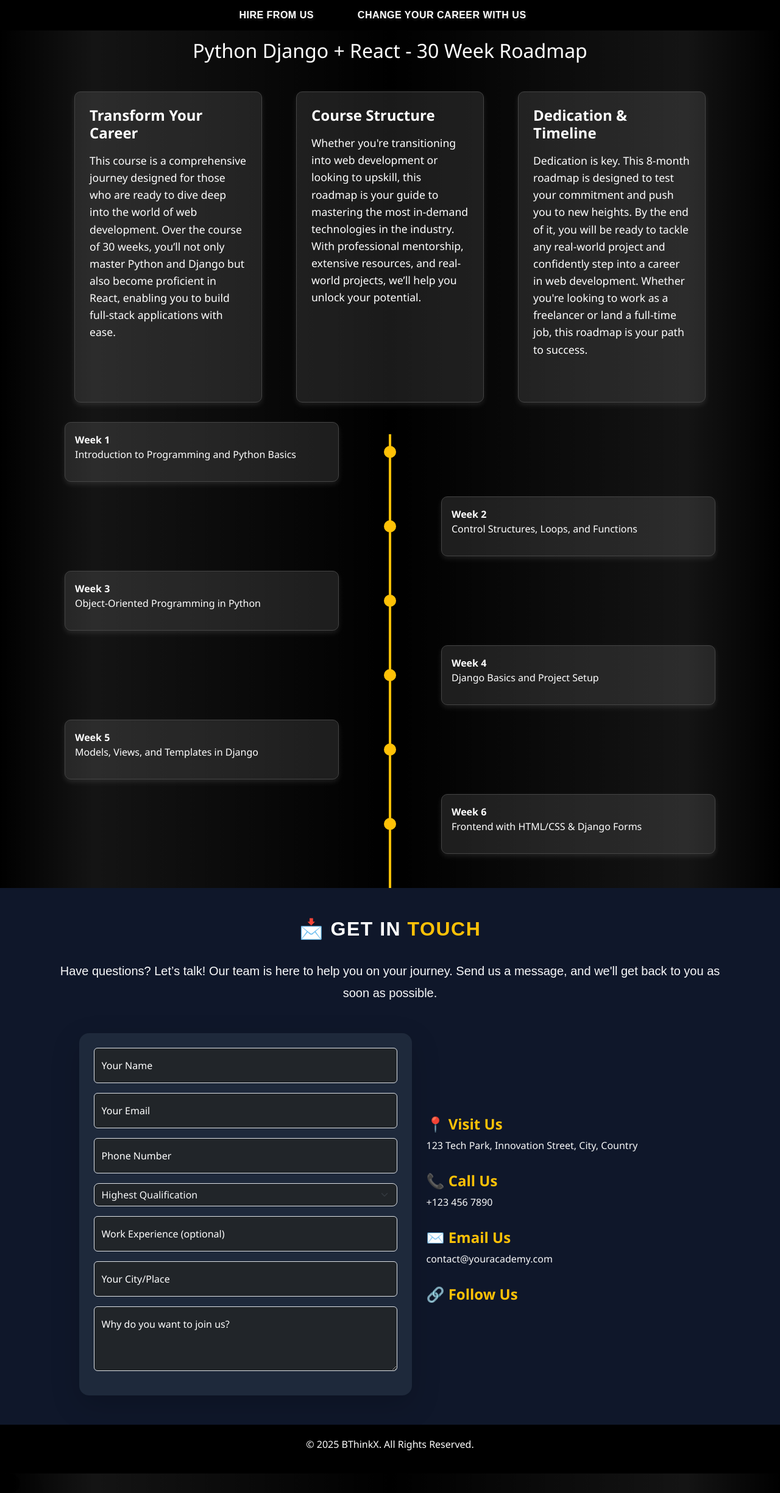
After one commit to Achujozef/bthinkx, a Django app: page /roadmap/ in a window 1280 px wide. The commit adds this page. Shown: the whole page at 61% size. Run offline with Django 5.2, Linux system fonts and the light colour scheme.

Commit message:
Added Roadmap Screen

```diff
--- /dev/null
+++ b/app/templates/roadmap.html
@@ -0,0 +1,463 @@
+<!DOCTYPE html>
+<html lang="en">
+<head>
+  <meta charset="UTF-8" />
+  <meta name="viewport" content="width=device-width, initial-scale=1.0"/>
+  <title>Python Django + React Roadmap</title>
+  <link href="https://cdn.jsdelivr.net/npm/bootstrap@5.3.0/dist/css/bootstrap.min.css" rel="stylesheet">
+  <style>
+    body {
+      background: linear-gradient(to right,
+        rgba(0, 0, 0, 1) 0%,
+        rgba(0, 0, 0, 0.92) 12%,
+        black 50%,
+        rgba(0, 0, 0, 0.92) 88%,
+        rgba(0, 0, 0, 1) 100%);
+      color: white;
+      font-family: 'Segoe UI', Tahoma, Geneva, Verdana, sans-serif;
+      padding: 2rem 0;
+    }
+    .navbar {
+        background-color: black !important;
+        padding: 5px 0;
+    }
+
+    /* Text Styling - Like Stars */
+    h1, h2, h4, p, a {
+        color: white !important;
+
+    }
+    h2 {
+      text-align: center;
+      margin-bottom: 2rem;
+    }
+
+    .roadmap-container {
+      position: relative;
+      max-width: 1100px;
+      margin: 0 auto;
+      padding: 2rem 1rem;
+    }
+
+    /* Adjust the position of the roadmap line */
+    .roadmap-line {
+      position: absolute;
+      top: 680px; /* Adjusted for space below the navbar */
+      bottom: 0;
+      left: 50%;
+      width: 4px;
+      background: #ffc107;
+      transform: translateX(-50%);
+      z-index: 0;
+    }
+
+    /* Professional Description Card Styling */
+    .course-card {
+      background-color: rgba(255, 255, 255, 0.1);
+      border: 1px solid #444;
+      border-radius: 10px;
+      padding: 1.5rem;
+      box-shadow: 0 4px 10px rgba(255, 255, 255, 0.1);
+      margin: 1rem;
+      height: 100%;
+    }
+
+    .course-card h3 {
+      font-size: 1.5rem;
+      font-weight: bold;
+      margin-bottom: 1rem;
+    }
+
+    .course-card p {
+      font-size: 1.1rem;
+      margin-bottom: 1rem;
+      line-height: 1.6;
+    }
+
+    /* Flexbox for row */
+    .row-cols-1 {
+      display: flex;
+      justify-content: space-between;
+    }
+
+    .roadmap-arrow {
+      display: none;
+      font-size: 3rem;
+      color: #ffc107;
+      text-align: center;
+      margin: 0;
+      padding: 0;
+      z-index: 2;
+    }
+
+    .roadmap-item {
+      position: relative;
+      margin: 1.5rem 0;
+      display: flex;
+      justify-content: space-between;
+      align-items: flex-start;
+    }
+
+    .roadmap-box {
+      background-color: rgba(255, 255, 255, 0.1);
+      border: 1px solid #444;
+      border-radius: 10px;
+      padding: 1rem;
+      box-shadow: 0 4px 10px rgba(255, 255, 255, 0.1);
+      width: 100%;
+      max-width: 450px;
+      z-index: 2;
+    }
+
+    .roadmap-dot {
+      position: absolute;
+      top: 50%;
+      left: 50%;
+      transform: translate(-50%, -50%);
+      width: 20px;
+      height: 20px;
+      background-color: #ffc107;
+      border-radius: 50%;
+      z-index: 3;
+    }
+
+    .left-box .roadmap-box {
+      margin-right: auto;
+    }
+
+    .right-box .roadmap-box {
+      margin-left: auto;
+    }
+    footer {
+        background-color: black;
+        padding: 20px 0;
+    }
+    h4 {
+        text-shadow: none !important;
+        opacity: 1 !important;
+        mix-blend-mode: normal !important;
+    }
+    ::placeholder {
+        color: #ffffff !important;
+        opacity: 1; /* Ensures it's not semi-transparent */
+      }
+    @media (max-width: 768px) {
+      .roadmap-line {
+        display: none;
+      }
+
+      .roadmap-arrow {
+        display: block;
+      }
+
+      .roadmap-dot {
+        display: none;
+      }
+
+      .roadmap-item {
+        flex-direction: column;
+        align-items: center;
+        text-align: center;
+        margin: 0;
+      }
+
+      .left-box .roadmap-box,
+      .right-box .roadmap-box {
+        margin: 0 0 1rem 0;
+        max-width: 100%;
+      }
+
+      .roadmap-dot {
+        position: relative;
+        top: 0;
+        left: 0;
+        transform: none;
+        margin-bottom: 0.5rem;
+      }
+
+      .roadmap-arrow {
+        margin-top: 0.5rem;
+        margin-b
+        ottom: 0.5rem;
+      }
+      .roadmap-container {
+        margin-top: 40px; /* Adjust based on your navbar height */
+      }
+    }
+  </style>
+</head>
+<body>
+  <nav class="navbar navbar-expand-lg navbar-dark fixed-top">
+    <div class="container d-flex justify-content-center">
+      <ul class="navbar-nav">
+        <li class="nav-item">
+          <a class="nav-link text-white fw-bold text-uppercase text-center px-2 px-md-4"
+             style="font-family: 'Poppins', sans-serif;
+                    letter-spacing: 0.5px;
+                    text-shadow: 1px 1px 5px rgba(255,255,255,0.2);
+                    white-space: nowrap;">
+            Hire from Us
+          </a>
+        </li>
+        <li class="nav-item mx-2 mx-md-4">
+          <a class="nav-link text-white fw-bold text-uppercase text-center px-2 px-md-4"
+             style="font-family: 'Poppins', sans-serif;
+                    letter-spacing: 0.5px;
+                    text-shadow: 1px 1px 5px rgba(255,255,255,0.2);
+                    white-space: nowrap;">
+            Change Your Career with Us
+          </a>
+        </li>
+      </ul>
+    </div>
+  </nav>
+
+  <div class="container roadmap-container">
+    <h2>Python Django + React - 30 Week Roadmap</h2>
+
+    <!-- Course Description Section -->
+    <div class="row row-cols-1 row-cols-md-3">
+      <div class="col mb-4">
+        <div class="course-card">
+          <h3>Transform Your Career</h3>
+          <p>This course is a comprehensive journey designed for those who are ready to dive deep into the world of web development. Over the course of 30 weeks, you’ll not only master Python and Django but also become proficient in React, enabling you to build full-stack applications with ease.</p>
+        </div>
+      </div>
+
+      <div class="col mb-4">
+        <div class="course-card">
+          <h3>Course Structure</h3>
+          <p>Whether you're transitioning into web development or looking to upskill, this roadmap is your guide to mastering the most in-demand technologies in the industry. With professional mentorship, extensive resources, and real-world projects, we’ll help you unlock your potential.</p>
+        </div>
+      </div>
+
+      <div class="col mb-4">
+        <div class="course-card">
+          <h3>Dedication & Timeline</h3>
+          <p>Dedication is key. This 8-month roadmap is designed to test your commitment and push you to new heights. By the end of it, you will be ready to tackle any real-world project and confidently step into a career in web development. Whether you're looking to work as a freelancer or land a full-time job, this roadmap is your path to success.</p>
+        </div>
+      </div>
+    </div>
+
+    <div class="roadmap-line"></div>
+
+    <!-- Week 1 -->
+    <div class="roadmap-item left-box">
+      <div class="roadmap-box">
+        <strong>Week 1</strong>
+        <p>Introduction to Programming and Python Basics</p>
+      </div>
+      <div class="roadmap-dot"></div>
+    </div>
+    <div class="roadmap-arrow">&#8595;</div>
+
+    <!-- Week 2 -->
+    <div class="roadmap-item right-box">
+      <div class="roadmap-box">
+        <strong>Week 2</strong>
+        <p>Control Structures, Loops, and Functions</p>
+      </div>
+      <div class="roadmap-dot"></div>
+    </div>
+    <div class="roadmap-arrow">&#8595;</div>
+
+    <!-- Week 3 -->
+    <div class="roadmap-item left-box">
+      <div class="roadmap-box">
+        <strong>Week 3</strong>
+        <p>Object-Oriented Programming in Python</p>
+      </div>
+      <div class="roadmap-dot"></div>
+    </div>
+    <div class="roadmap-arrow">&#8595;</div>
+
+    <!-- Week 4 -->
+    <div class="roadmap-item right-box">
+      <div class="roadmap-box">
+        <strong>Week 4</strong>
+        <p>Django Basics and Project Setup</p>
+      </div>
+      <div class="roadmap-dot"></div>
+    </div>
+    <div class="roadmap-arrow">&#8595;</div>
+
+    <!-- Week 5 -->
+    <div class="roadmap-item left-box">
+      <div class="roadmap-box">
+        <strong>Week 5</strong>
+        <p>Models, Views, and Templates in Django</p>
+      </div>
+      <div class="roadmap-dot"></div>
+    </div>
+    <div class="roadmap-arrow">&#8595;</div>
+
+    <!-- Week 6 -->
+    <div class="roadmap-item right-box">
+      <div class="roadmap-box">
+        <strong>Week 6</strong>
+        <p>Frontend with HTML/CSS & Django Forms</p>
+      </div>
+      <div class="roadmap-dot"></div>
+    </div>
+    <div class="roadmap-arrow">&#8595;</div>
+
+    <!-- Continue Weeks 7–30 here -->
+
+  </div>
+
+<!-- Contact Us Section -->
+<section id="contact" class="py-5 position-relative"
+         style="background: #0F172A; color: #fff;">
+    <div class="container">
+        <!-- Section Title -->
+        <div class="text-center mb-5">
+            <h2 class="fw-bold text-uppercase"
+                style="font-family: 'Poppins', sans-serif; letter-spacing: 1.5px;">
+                📩 Get in <span class="text-warning">Touch</span>
+            </h2>
+            <p class="fs-5 text-light   "
+               style="line-height: 1.8; font-family: 'Poppins', sans-serif;">
+                Have questions? Let’s talk! Our team is here to help you on your journey.
+                Send us a message, and we'll get back to you as soon as possible.
+            </p>
+        </div>
+
+        <div class="row justify-content-center">
+            <div class="col-lg-6">
+                <!-- Contact Form -->
+                <div class="card shadow-lg border-0 rounded-4 p-4"
+                     style="background: #1E293B; color: #fff;">
+                     <form method="POST" action="{% url 'submit_contact_form' %}">
+                        {% csrf_token %}
+                        <div class="mb-3">
+                            <input type="text" name="name" class="form-control py-3 bg-dark text-light" placeholder="Your Name" required>
+                        </div>
+                        <div class="mb-3">
+                            <input type="email" name="email" class="form-control py-3 bg-dark text-light" placeholder="Your Email" required>
+                        </div>
+                        <div class="mb-3">
+                            <input type="text" name="phone" class="form-control py-3 bg-dark text-light" placeholder="Phone Number" required>
+                        </div>
+                        <div class="mb-3">
+                            <select name="education" class="form-select rounded-3 bg-dark text-light" required>
+                              <option value="" disabled selected>Highest Qualification</option>
+                              <option value="High School">High School</option>
+                              <option value="Diploma">Diploma</option>
+                              <option value="Bachelor's">Bachelor's</option>
+                              <option value="Master's">Master's</option>
+                              <option value="PhD">PhD</option>
+                            </select>
+                          </div>
+                        <div class="mb-3">
+                            <input type="text" name="experience" class="form-control py-3 bg-dark text-light" placeholder="Work Experience (optional)">
+                        </div>
+                        <div class="mb-3">
+                            <input type="text" name="place" class="form-control py-3 bg-dark text-light" placeholder="Your City/Place" required>
+                        </div>
+                        <div class="mb-3">
+                            <textarea name="reason" class="form-control py-3 bg-dark text-light" rows="3" placeholder="Why do you want to join us?" required></textarea>
+                        </div>
+                    </form>
+
+                </div>
+            </div>
+
+            <!-- Contact Info -->
+            <div class="col-lg-5 d-flex flex-column justify-content-center text-center text-lg-start mt-5 mt-lg-0">
+                <h4 class="fw-bold text-warning">📍 Visit Us</h4>
+                <p class="fs-6 text-light   ">123 Tech Park, Innovation Street, City, Country</p>
+
+                <h4 class="fw-bold text-warning mt-3">📞 Call Us</h4>
+                <p class="fs-6 text-light   ">+123 456 7890</p>
+
+                <h4 class="fw-bold text-warning mt-3">✉️ Email Us</h4>
+                <p class="fs-6 text-light   ">contact@youracademy.com</p>
+
+                <h4 class="fw-bold text-warning mt-3">🔗 Follow Us</h4>
+                <div class="d-flex justify-content-center justify-content-lg-start mt-2">
+                    <a href="#" class="text-light me-3"><i class="fab fa-facebook fa-lg"></i></a>
+                    <a href="#" class="text-light me-3"><i class="fab fa-linkedin fa-lg"></i></a>
+                    <a href="#" class="text-light me-3"><i class="fab fa-twitter fa-lg"></i></a>
+                    <a href="#" class="text-light"><i class="fab fa-instagram fa-lg"></i></a>
+                </div>
+            </div>
+        </div>
+    </div>
+</section>
+
+
+    <!-- Footer -->
+    <footer class="text-center">
+        <p>&copy; 2025   BThinkX. All Rights Reserved.</p>
+    </footer>
+<!-- Marketing Quotes Container -->
+<div id="marketing-quote"
+     class="position-absolute p-3 text-light fw-bold fs-5 rounded-pill shadow-lg d-none d-md-block"
+     style="background: rgba(0, 0, 0, 0.75); font-family: 'Poppins', sans-serif; transition: all 1s ease-in-out;">
+</div>
+<!-- Bootstrap Modal -->
+<!-- Modal Form: Same Fields as Main Contact Form -->
+<div class="modal fade" id="userDetailsModal" tabindex="-1" aria-labelledby="userDetailsModalLabel" aria-hidden="true">
+    <div class="modal-dialog modal-dialog-centered">
+      <div class="modal-content text-light" style="background: linear-gradient(135deg, #222, #444); border-radius: 15px;">
+
+        <!-- Modal Header -->
+        <div class="modal-header border-0">
+          <h5 class="modal-title fw-bold" id="userDetailsModalLabel" style="font-family: 'Poppins', sans-serif;">
+            📢 Let's Stay Connected!
+          </h5>
+          <button type="button" class="btn-close btn-close-white" data-bs-dismiss="modal" aria-label="Close"></button>
+        </div>
+
+        <!-- Modal Body -->
+        <div class="modal-body">
+          <p class="mb-4 text-center">Fill in your details and be a part of our amazing community.</p>
+
+          <!-- Form POSTs to same Django view -->
+          <form method="POST" action="{% url 'submit_contact_form' %}">
+            {% csrf_token %}
+            <div class="mb-3">
+              <input type="text" name="name" class="form-control rounded-3 bg-dark text-light" placeholder="Your Name" required>
+            </div>
+            <div class="mb-3">
+              <input type="email" name="email" class="form-control rounded-3 bg-dark text-light" placeholder="Your Email" required>
+            </div>
+            <div class="mb-3">
+              <input type="tel" name="phone" class="form-control rounded-3 bg-dark text-light" placeholder="Phone Number" required>
+            </div>
+            <div class="mb-3">
+              <input type="text" name="place" class="form-control rounded-3 bg-dark text-light" placeholder="Your Place" required>
+            </div>
+            <div class="mb-3">
+              <select name="education" class="form-select rounded-3 bg-dark text-light" required>
+                <option value="" disabled selected>Highest Qualification</option>
+                <option value="High School">High School</option>
+                <option value="Diploma">Diploma</option>
+                <option value="Bachelor's">Bachelor's</option>
+                <option value="Master's">Master's</option>
+                <option value="PhD">PhD</option>
+              </select>
+            </div>
+            <div class="mb-3">
+              <input type="text" name="experience" class="form-control rounded-3 bg-dark text-light" placeholder="Work Experience (optional)">
+            </div>
+            <div class="mb-3">
+              <textarea name="reason" class="form-control rounded-3 bg-dark text-light" rows="3" placeholder="Why do you want to join us?" required></textarea>
+            </div>
+            {% comment %} <div class="mb-3">
+              <textarea name="message" class="form-control rounded-3 bg-dark text-light" rows="3" placeholder="Any additional message?"></textarea>
+            </div> {% endcomment %}
+
+            <button type="submit" class="btn w-100 fw-bold py-2"
+              style="background: linear-gradient(135deg, #00c853, #009624); color: #fff; border-radius: 10px;">
+              ✅ Submit
+            </button>
+          </form>
+        </div>
+      </div>
+    </div>
+  </div>
+
+  <script src="https://cdn.jsdelivr.net/npm/bootstrap@5.3.0/dist/js/bootstrap.bundle.min.js"></script>
+</body>
+</html>
--- a/app/urls.py
+++ b/app/urls.py
@@ -4,4 +4,5 @@ from . import views
 urlpatterns = [
     path('', views.home, name='home'),
     path('submit-contact-form/', views.submit_contact_form, name='submit_contact_form'),
+    path('roadmap/', views.roadmap_view, name='roadmap'),
 ]
--- a/app/views.py
+++ b/app/views.py
@@ -32,3 +32,6 @@ def submit_contact_form(request):
         worksheet.append_row(list(data.values()))
 
         return redirect('/')  # Or success page
+
+def roadmap_view(request):
+    return render(request, 'roadmap.html')
```
Also changed, not shown: app/templates/home.html (+53 -49 lines).
